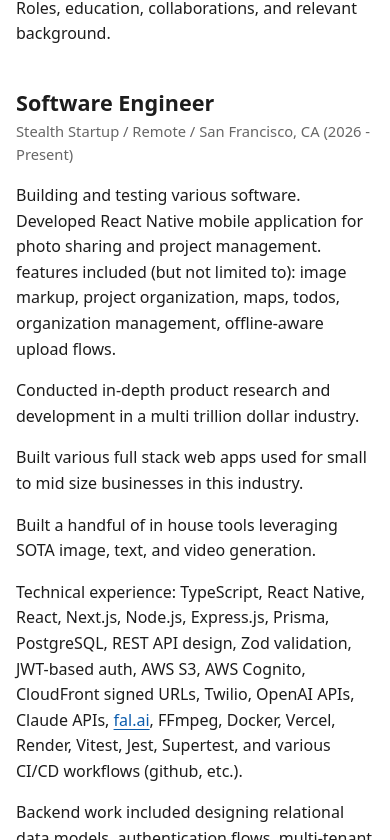
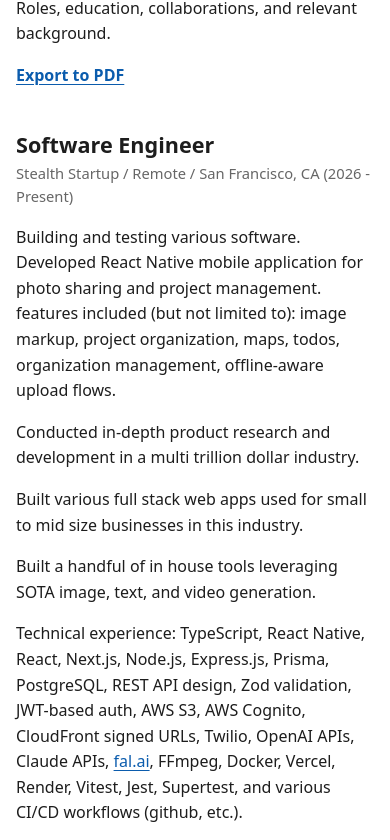
Before and after one commit to theosteige/theo, an Astro site: page /experience in a window 390 px wide. Shown: the part 245-1085 px from the top of the page. Built offline with nearby package versions, Linux system fonts and the light colour scheme; Astro itself is replaced by a stand-in of ours; some packages are replaced by stand-ins of ours.

Commit message:
resume export feat

```diff
--- a/src/content/blog/first-post.md
+++ b/src/content/blog/first-post.md
@@ -1,7 +1,7 @@
 ---
 title: ...
 description: started writing on May 25
-pubDate: n/a
+pubDate: 2026-05-25
 tags:
   - notes
 draft: true
--- a/src/pages/experience/index.astro
+++ b/src/pages/experience/index.astro
@@ -1,7 +1,7 @@
 ---
 import { getCollection, render } from "astro:content";
 import BaseLayout from "../../layouts/BaseLayout.astro";
-import { formatYear } from "../../lib/site";
+import { formatYear, pathWithBase } from "../../lib/site";
 
 const getSortEndDate = (role: Awaited<ReturnType<typeof getCollection<"experience">>>[number]) => {
   if (role.data.current) {
@@ -20,12 +20,24 @@ const roles = (await getCollection("experience")).sort((a, b) => {
 
   return b.data.startDate.valueOf() - a.data.startDate.valueOf();
 });
+
+const resumePdfHref = pathWithBase("resume/theo-steiger-resume.pdf");
 ---
 
 <BaseLayout title="Experience" description="Experience and background.">
-  <section class="intro">
-    <h1>Experience</h1>
-    <p>Roles, education, collaborations, and relevant background.</p>
+  <section class="intro intro-with-action">
+    <div>
+      <h1>Experience</h1>
+      <p>Roles, education, collaborations, and relevant background.</p>
+    </div>
+    <a
+      class="button-link"
+      href={resumePdfHref}
+      download="Theo-Steiger-Resume.pdf"
+      aria-label="Download Theo Steiger resume as a PDF"
+    >
+      Export to PDF
+    </a>
   </section>
 
   <ul class="entry-list">
--- a/src/styles/global.css
+++ b/src/styles/global.css
@@ -97,6 +97,33 @@ main {
 .intro {
   max-width: 720px;
   margin-bottom: 42px;
+}
+
+.intro-with-action {
+  display: flex;
+  max-width: none;
+  align-items: flex-start;
+  justify-content: space-between;
+  gap: 24px;
+}
+
+.intro-with-action > div {
+  max-width: 720px;
+}
+
+.button-link {
+  color: var(--accent);
+  font-weight: 600;
+  white-space: nowrap;
+}
+
+.button-link:hover {
+  text-decoration-thickness: 2px;
+}
+
+.button-link:focus-visible {
+  outline: 2px solid var(--accent);
+  outline-offset: 3px;
 }
 
 h1,
@@ -243,6 +270,14 @@ p {
     grid-template-columns: 1fr;
   }
 
+  .intro-with-action {
+    display: block;
+  }
+
+  .button-link {
+    margin-top: 6px;
+  }
+
   .media-grid {
     grid-template-columns: 1fr;
   }
```
Also changed, not shown: 1 other file.
